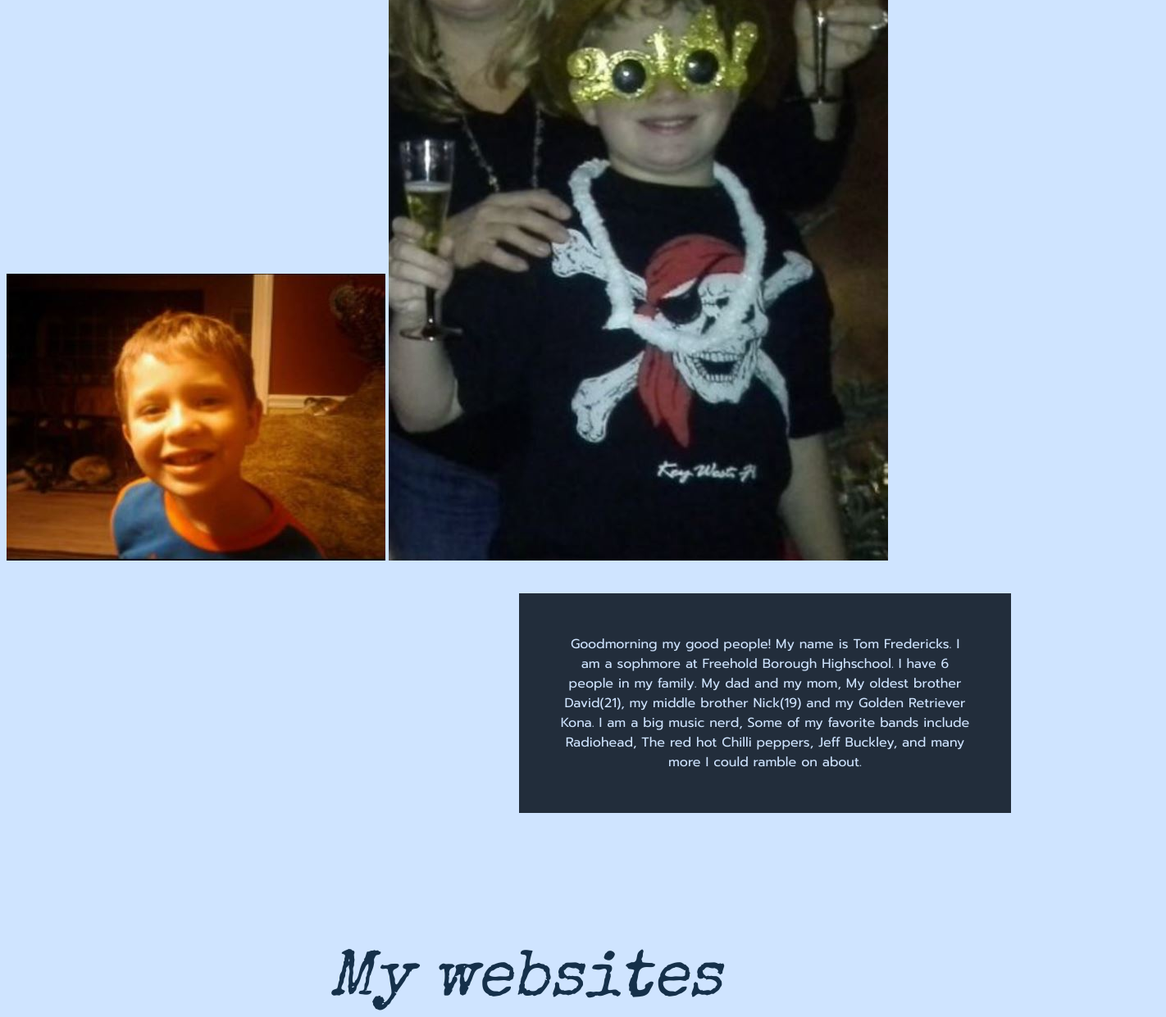
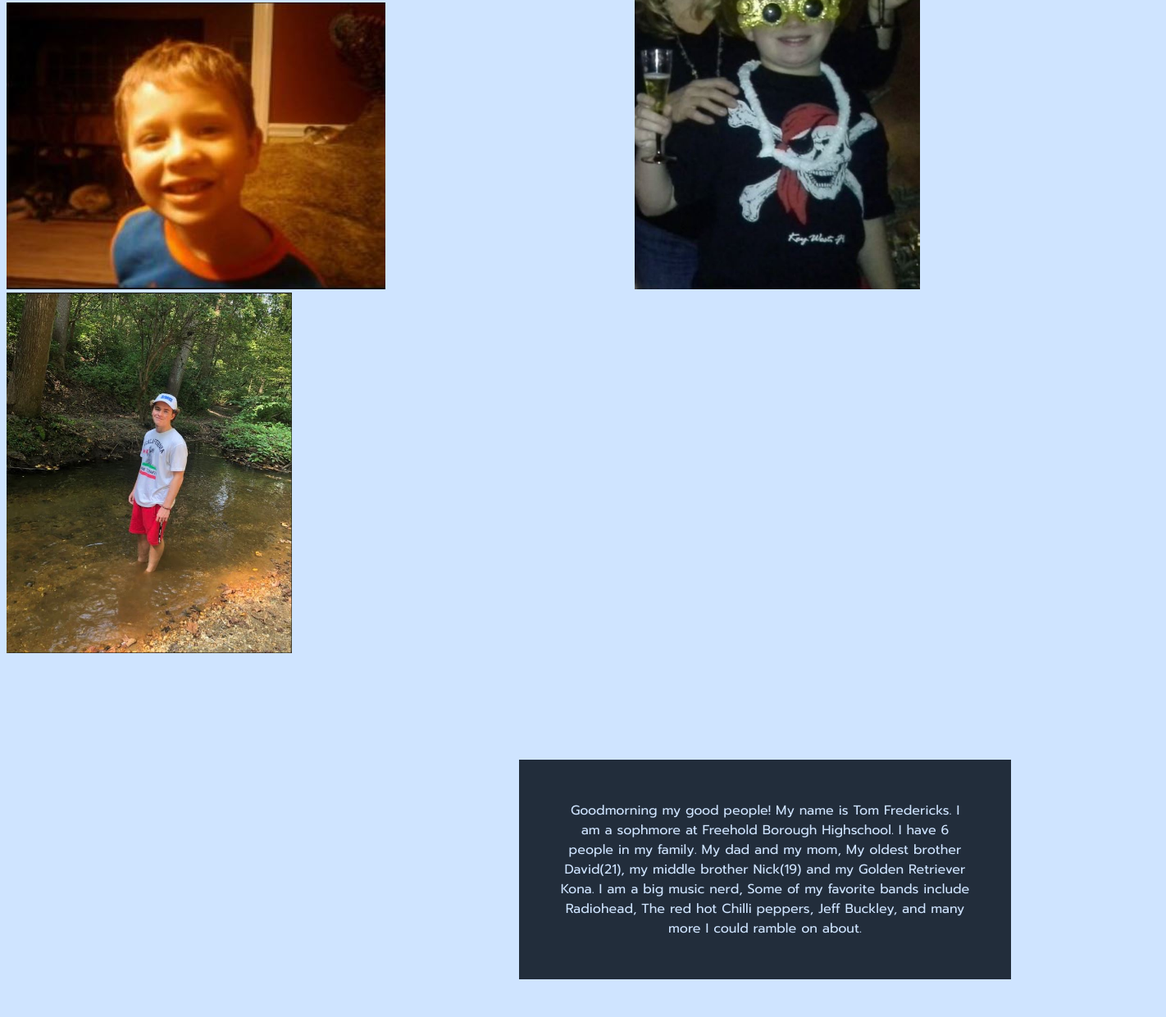
Before and after one commit to Cornbeef52/Homepage-css.io, a plain HTML site: page index.html in a window 1280 px wide. Shown: the part 414-1655 px from the top of the page at 82% size, 1422 px wide, since content can reach past the window. Drawn offline with nearby package versions, Linux system fonts and the light colour scheme.

Commit message:
Add files via upload

```diff
--- a/css/style.css
+++ b/css/style.css
@@ -57,7 +57,7 @@ span.a {
 
 span.b {
   display:inline;
-  padding-right:760px;
+  padding-right:690px;
   color:#0A0908;
   font-size:35px
 }
@@ -79,6 +79,11 @@ div.paragraph {
   text-align: center;
 }
 
+div.first {
+padding-right:300px;
+display:inline;
+}
+
 @keyframes first{
   from{
     height:350px;
@@ -93,38 +98,43 @@ div.paragraph {
 .first-image:hover {
   animation: first 1.5s forwards;
 }
-
+img.second-image{
+  height:440px;
+  width:348px;
+}
 @keyframes second{
   from{
-height:231.3px;
-width:182.7px;
+height:440px;
+width:348px;
   }
   to{
-
+height:550px;
+width:435px;
   }
 }
 
 .second-image:hover {
-
+animation: second 1.5s forwards;
 }
-
+div.second {
+  padding-right:300px;
+  display: inline;
+}
+img.third-image {
+  height:440px;
+  width:348px;
+}
 @keyframes third{
   from{
-
+    height:440px;
+    width:348px;
   }
   to{
-
+    height:550px;
+    width:435px;
   }
 }
 
 .third-image:hover {
-
+animation: third 1.5s forwards;
 }
-
- .second-image{
-
- }
-
- .third-image{
-
- }
--- a/index.html
+++ b/index.html
@@ -12,12 +12,22 @@
   <body>
     <h1 id="center-text"><i>Tom Fredericks</i></h1>
 <span class="a">2012</span> <span class="b">2014</span> <span class="c">2019</span>
+<div class="first">
 <img class="first-image" src="img/tiny-tom.JPG" alt="tinytom">
+</div>
+<div class="second">
 <img class="second-image" class="center-image" src="img/me.JPG" alt="smalltom">
-<img class="third-image" src="" alt="">
-    <br>
-    <br>
-    <br>
+</div>
+<img class="third-image" src="img/big-tom.jpg" alt="bigtom">
+<br>
+<br>
+<br>
+<br>
+<br>
+<br>
+<br>
+<br>
+
 <div class="paragraph">
   Goodmorning my good people! My name is Tom Fredericks. I am a sophmore at Freehold Borough Highschool. I have 6 people in my family. My dad and my mom, My oldest brother David(21),
    my middle brother Nick(19) and my Golden Retriever Kona. I am a big music nerd, Some of my favorite bands include Radiohead, The red hot Chilli peppers, Jeff Buckley, and many more I
@@ -27,7 +37,7 @@
 <br>
 <p class="blue-big" id="center-text"><i>My websites</i></p>
   <p id="center-text"><a href="https://cornbeef52.github.io/movie.io/" target="_blank">Movie Site</a></p>
-  <p id="center-text"><a href="https://cornbeef52.github.io/calendar.io/" target="_blank">Calndar Site</a></p>
+  <p id="center-text"><a href="https://cornbeef52.github.io/calendar.io/" target="_blank">Calendar Site</a></p>
   <p id="center-text"><a href="https://cornbeef52.github.io/Product-site.io/" target="_blank">Product Site</a></p>
   <p id="center-text"><a href="https://cornbeef52.github.io/city-website.io/" target="_blank">City Site</a></p>
   <br>
@@ -41,6 +51,7 @@
 <br>
 <p align="center" class="song">A song about feeling: By Tom Fredericks</p>
 <br>
+<br>
 <div style="margin: 0 auto; display: table;">
 <audio controls>
   <source src="audio/song.mp3" type="audio/mpeg">
```
